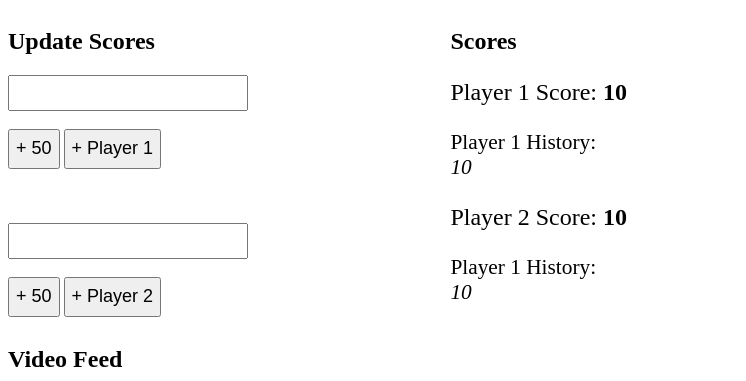
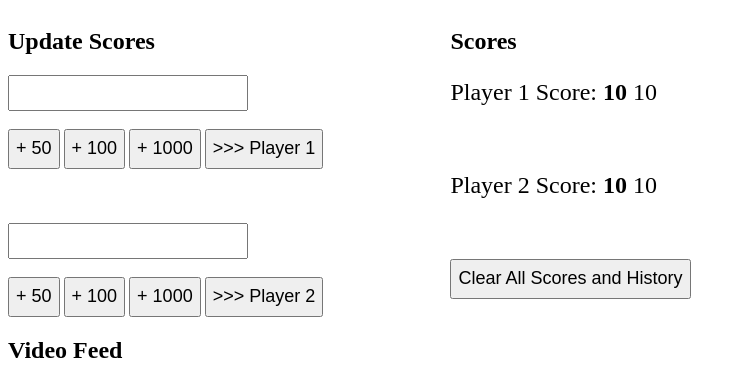
Before and after one commit to chinchilak/dicerolls, a Flask app: template templates/index.html in a window 1280 px wide. Shown: the top 381 px of the page, without its empty margins (0-746 px from the left). Run offline with Flask 3, Linux system fonts and the light colour scheme; the template is opened without the code that fills it: most values are stand-ins (such as "Sample title", 1, 10 or a date in 2020).

Commit message:
homie touches

```diff
--- a/templates/index.html
+++ b/templates/index.html
@@ -44,12 +44,12 @@
     </style>
     <script>
         document.addEventListener('DOMContentLoaded', function() {
-            function increaseScore(inputId) {
+            function increaseScore(inputId, amount) {
                 var inputElement = document.getElementById(inputId);
 
                 if (inputElement) {
                     var currentScore = parseInt(inputElement.value) || 0;
-                    var newScore = currentScore + 50;
+                    var newScore = currentScore + amount;
                     inputElement.value = newScore;
                 } else {
                     console.error("Input element with ID '" + inputId + "' not found.");
@@ -57,11 +57,22 @@
             }
 
             document.getElementById('increaseButton1').onclick = function() {
-                increaseScore('score1');}
+                increaseScore('score1', 50);}
+
+            document.getElementById('increaseButton11').onclick = function() {
+                increaseScore('score1', 100);}
+
+            document.getElementById('increaseButton111').onclick = function() {
+                increaseScore('score1', 1000);}
 
             document.getElementById('increaseButton2').onclick = function() {
-                increaseScore('score2');
-            };
+                increaseScore('score2', 50);}
+
+            document.getElementById('increaseButton22').onclick = function() {
+                increaseScore('score2', 100);}
+
+            document.getElementById('increaseButton222').onclick = function() {
+                increaseScore('score2', 1000);}
         });
     </script>
 </head>
@@ -74,7 +85,9 @@
                 <input type="number" id="score1" name="score" class="large-input" required>
                 <br><br>
                 <button type="button" class="large-button" id="increaseButton1">+ 50</button>
-                <button type="submit" class="large-button">+ Player 1</button>
+                <button type="button" class="large-button" id="increaseButton11">+ 100</button>
+                <button type="button" class="large-button" id="increaseButton111">+ 1000</button>
+                <button type="submit" class="large-button">>>> Player 1</button>
             </form>
 
             <br><br><br>
@@ -84,17 +97,23 @@
                 <input type="number" id="score2" name="score" class="large-input" required>
                 <br><br>
                 <button type="button" class="large-button" id="increaseButton2">+ 50</button>
-                <button type="submit" class="large-button">+ Player 2</button>
+                <button type="button" class="large-button" id="increaseButton22">+ 100</button>
+                <button type="button" class="large-button" id="increaseButton222">+ 1000</button>
+                <button type="submit" class="large-button">>>> Player 2</button>
             </form>
         </div>
 
         <div class="column2">
             <h2>Scores</h2>
-            <p class="large-text">Player 1 Score: <b>{{ player1_score }}</b></p>
-            <p class="large-text2">Player 1 History: <br><i>{{ player1_score_history }}</i></p>
-            <p class="large-text">Player 2 Score: <b>{{ player2_score }}</b></p>
-            <p class="large-text2">Player 1 History: <br><i>{{ player2_score_history }}</i></p>
+            <p class="large-text">Player 1 Score: <b>{{ player1_score }}</b> {{ player1_score_history }}</p>
+            <br>
+            <p class="large-text">Player 2 Score: <b>{{ player2_score }}</b> {{ player2_score_history }}</p>
+            <br><br>
+            <form action="{{ url_for('clear_all') }}" method="post">
+                <button type="submit" class="large-button">Clear All Scores and History</button>
+            </form>
         </div>
+
     </div>
 
     <div class="video-container">
@@ -102,10 +121,5 @@
         <img class="video-feed" src="{{ url_for('video_feed') }}" alt="Video Feed">
     </div>
 
-    <div>
-        <form action="{{ url_for('clear_all') }}" method="post">
-            <button type="submit" class="large-button">Clear All Scores and History</button>
-        </form>
-    </div>
 </body>
 </html>
```
Also changed, not shown: 1 other file.
